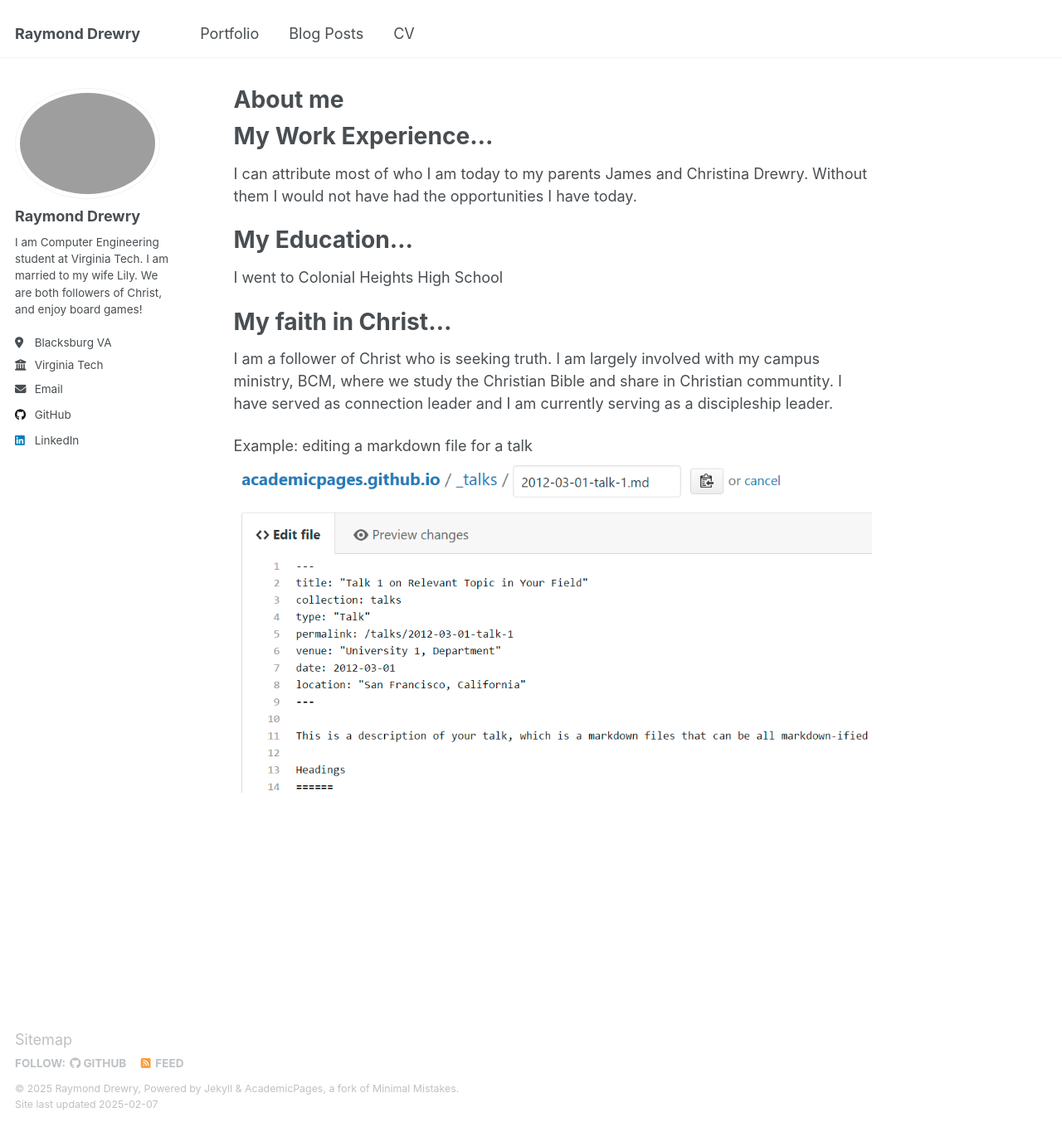
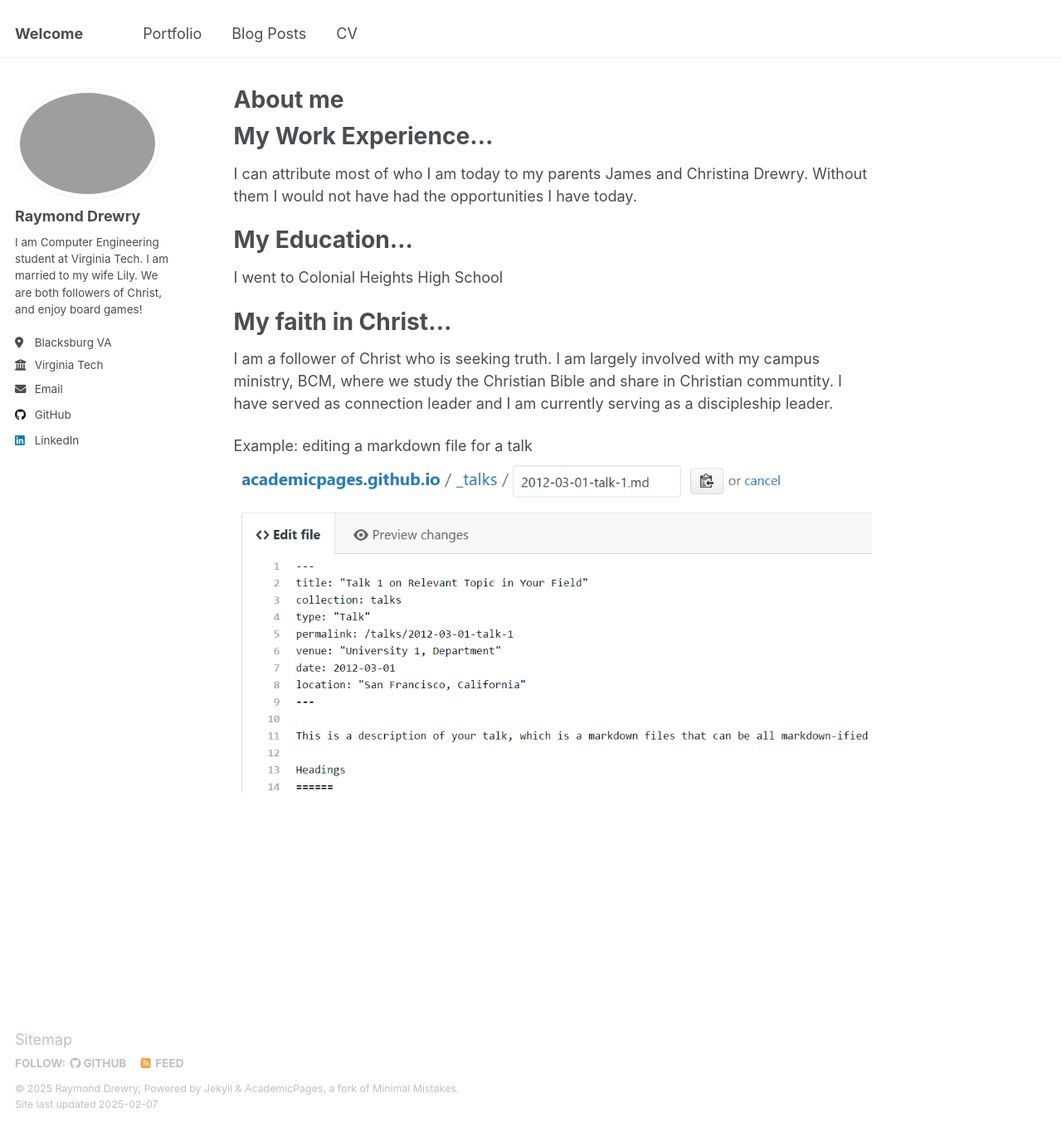
Before and after one commit to raymonddrewry/raymonddrewry.github.io, a Jekyll site: the page built from _pages/about.md, in a window 1280 px wide and 1359 px high. Shown: the whole window at 83% size. Built offline with Jekyll 4.4.1, drawn with Linux system fonts in a browser that asks for light colours.

Commit message:
added svg

```diff
--- a/_config.yml
+++ b/_config.yml
@@ -9,7 +9,7 @@
 # Basic Site Settings
 locale                   : "en-US"
 site_theme               : "default"
-title                    : "Raymond Drewry"
+title                    : "Welcome"
 title_separator          : "-"
 name                     : &name "Raymond Drewry"
 description              : &description "VT Computer Engineering Student"
```
Also changed, not shown: images/favicon.svg.
